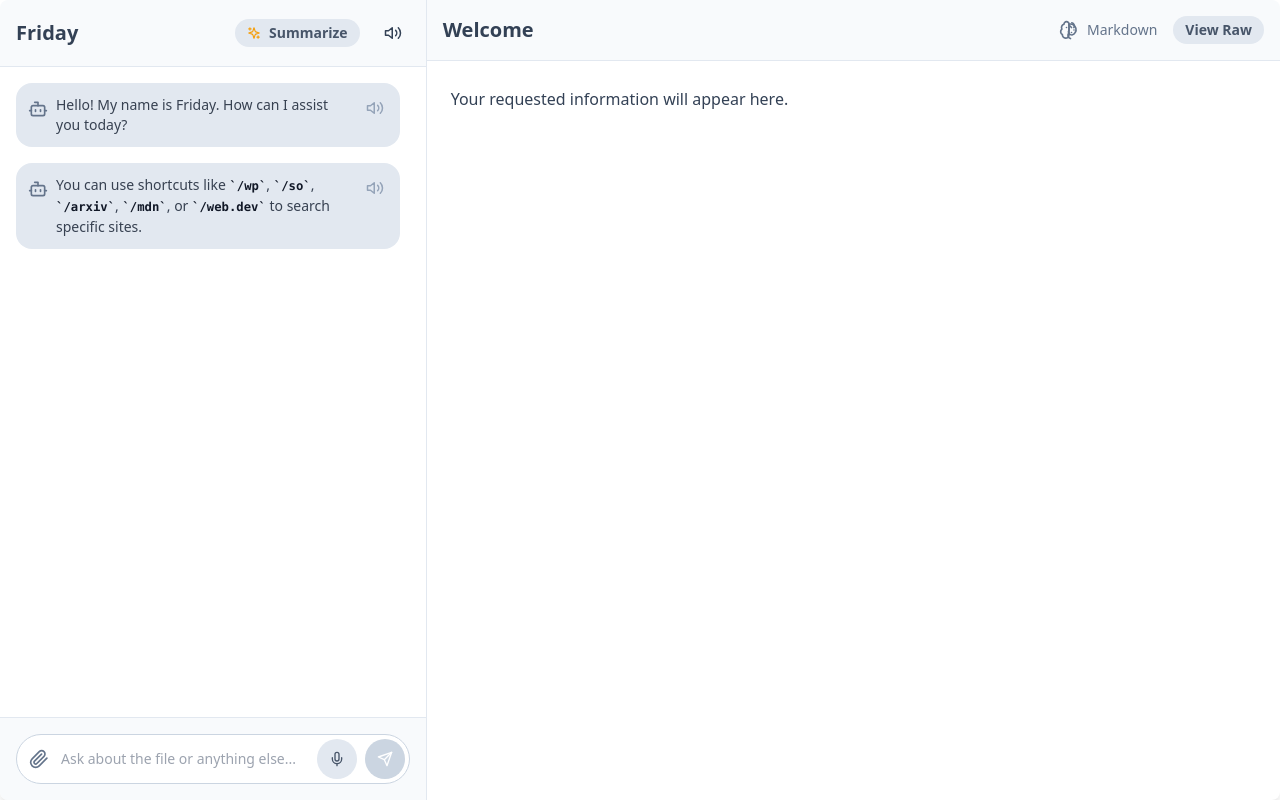
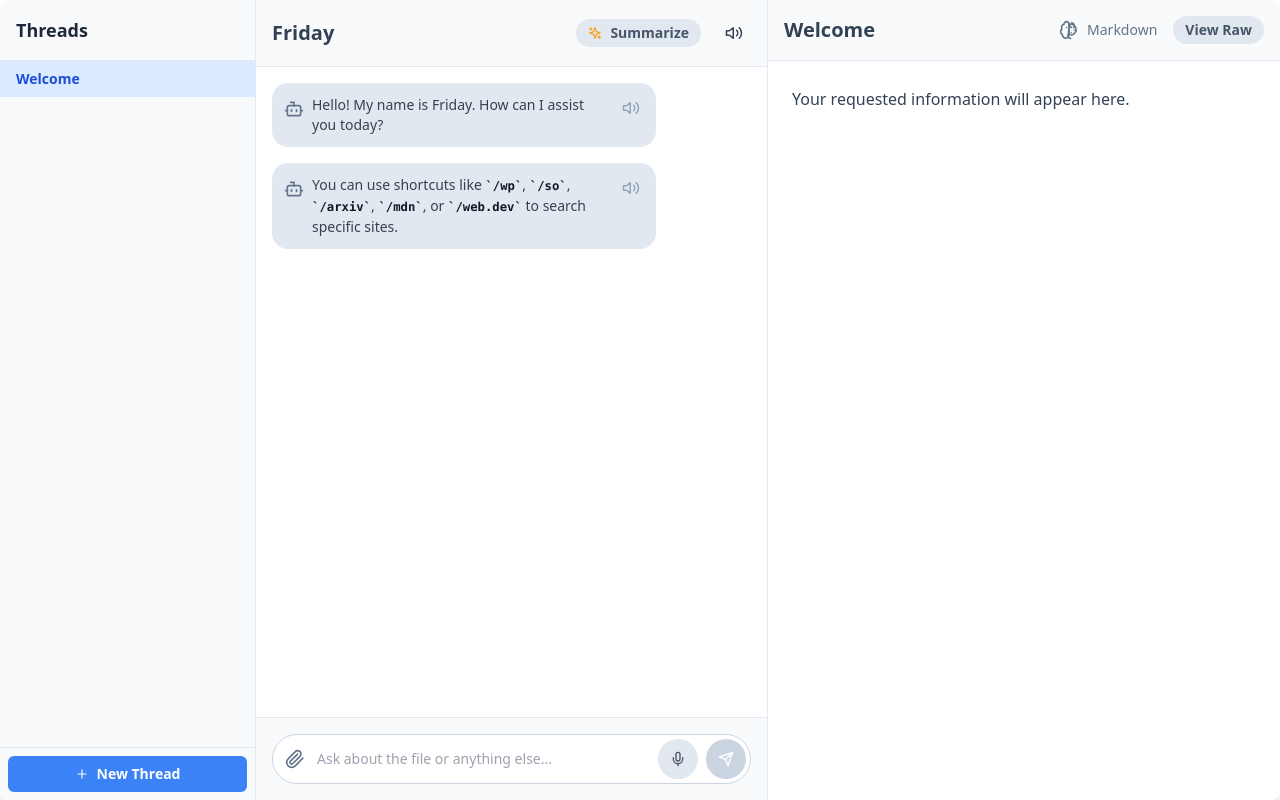
Before and after one commit to caraya/friday-ai-demo, a Vue app: page / in a window 1280 px wide. Built offline with nearby package versions, Linux system fonts and the light colour scheme.

Commit message:
Finished implementing new thread functionality

```diff
--- a/src/App.vue
+++ b/src/App.vue
@@ -1,10 +1,34 @@
 <template>
   <div class="flex h-full w-full bg-white shadow-lg rounded-lg overflow-hidden">
-    <div class="w-full md:w-1/3 h-full flex flex-col border-r border-slate-200">
+    <!-- Thread Sidebar -->
+    <div class="w-64 bg-slate-50 border-r border-slate-200 flex flex-col">
+      <div class="p-4 border-b border-slate-200">
+        <h2 class="text-lg font-semibold text-slate-800">Threads</h2>
+      </div>
+      <div class="flex-1 overflow-y-auto custom-scrollbar">
+        <ul>
+          <li v-for="thread in threads" :key="thread.id">
+            <button @click="loadThread(thread.id)"
+                    :class="['w-full text-left px-4 py-2 text-sm truncate', activeThreadId === thread.id ? 'bg-blue-100 text-blue-700 font-semibold' : 'text-slate-600 hover:bg-slate-200']">
+              {{ thread.title }}
+            </button>
+          </li>
+        </ul>
+      </div>
+      <div class="p-2 border-t border-slate-200">
+        <button @click="startNewThread" class="w-full text-sm font-semibold bg-blue-500 text-white rounded-md px-4 py-2 hover:bg-blue-600 transition">
+          <span class="flex items-center justify-center"><icon-plus :size="14" class="mr-2"/>New Thread</span>
+        </button>
+      </div>
+    </div>
+
+    <div class="flex-1 flex flex-col" v-if="activeThread">
+      <div class="w-full flex h-full">
+        <div class="w-full md:w-1/2 h-full flex flex-col border-r border-slate-200">
           <header class="p-4 border-b border-slate-200 flex items-center justify-between bg-slate-50 flex-shrink-0">
             <h1 class="text-xl font-bold text-slate-700">Friday</h1>
             <div class="flex items-center space-x-4">
-          <button @click="summarize" :disabled="agentStatus !== 'idle' || conversation.length <= 1" class="flex items-center space-x-2 text-sm bg-slate-200 hover:bg-slate-300 disabled:opacity-50 text-slate-600 font-semibold py-1 px-3 rounded-full transition">
+              <button @click="summarize" :disabled="agentStatus !== 'idle' || activeThread.conversation.length <= 1" class="flex items-center space-x-2 text-sm bg-slate-200 hover:bg-slate-300 disabled:opacity-50 text-slate-600 font-semibold py-1 px-3 rounded-full transition">
                 <icon-sparkles class="text-amber-500" /><span>Summarize</span>
               </button>
               <button @click="toggleMute" class="p-2 rounded-full hover:bg-slate-200 transition" :title="isMuted ? 'Unmute' : 'Mute'">
@@ -14,7 +38,7 @@
             </div>
           </header>
           <div ref="chatLog" class="flex-1 p-4 overflow-y-auto custom-scrollbar">
-        <div v-for="message in conversation" :key="message.id" :class="['flex mb-4', message.from === 'user' ? 'justify-end' : 'justify-start']" class="assistant-bubble">
+            <div v-for="message in activeThread.conversation" :key="message.id" :class="['flex mb-4', message.from === 'user' ? 'justify-end' : 'justify-start']" class="assistant-bubble">
               <div :class="['rounded-2xl p-3 max-w-sm', message.from === 'user' ? 'bg-blue-500 text-white' : 'bg-slate-200 text-slate-800']">
                  <div class="flex items-start space-x-2">
                    <icon-user v-if="message.from === 'user'" class="mt-1 flex-shrink-0 text-white" />
@@ -26,7 +50,7 @@
                      </div>
                      <div :class="['text-sm', 'prose', 'max-w-none', message.from === 'user' ? 'prose-invert' : '']" v-html="renderMarkdown(message.text)"></div>
                    </div>
-                <button v-if="message.from === 'assistant'" @click="speakText(message.text)" class="ml-2 p-1 text-slate-400 hover:text-slate-600 transition flex-shrink-0">
+                    <button v-if="message.from === 'assistant'" @click="agentStore.speak(message.text)" class="ml-2 p-1 text-slate-400 hover:text-slate-600 transition flex-shrink-0">
                       <icon-volume-2 :size="16" />
                     </button>
                  </div>
@@ -38,9 +62,9 @@
             </div>
           </div>
           <footer class="p-4 border-t border-slate-200 bg-slate-50 flex-shrink-0">
-        <div v-if="activeFile" class="px-1 pb-2">
+            <div v-if="activeThread.activeFile" class="px-1 pb-2">
               <div class="flex items-center justify-between bg-blue-100 text-blue-800 text-xs font-semibold px-2 py-1 rounded-full">
-            <span class="truncate">Context: {{ activeFile.name }}</span>
+                <span class="truncate">Context: {{ activeThread.activeFile.name }}</span>
                 <button @click="clearFile" class="ml-2 p-1 rounded-full hover:bg-blue-200 flex-shrink-0" title="Clear file context">
                   <icon-x :size="14" />
                 </button>
@@ -57,14 +81,13 @@
             </div>
           </footer>
         </div>
-    <!-- Display Panel -->
-    <div class="hidden md:flex md:w-2/3 h-full flex-col">
+        <div class="hidden md:flex md:w-1/2 h-full flex-col">
            <header class="p-4 border-b border-slate-200 flex items-center justify-between bg-slate-50 flex-shrink-0">
-        <h2 class="text-xl font-bold text-slate-700">{{ displayContent.title }}</h2>
+            <h2 class="text-xl font-bold text-slate-700">{{ activeThread.displayContent.title }}</h2>
             <div class="flex items-center space-x-4">
               <div class="flex items-center space-x-2 text-sm text-slate-500">
-            <icon-clock v-if="displayContent.type === 'reminders'"/><icon-brain-circuit v-else />
-            <span>{{ displayContent.type === 'reminders' ? 'Reminders' : 'Markdown' }}</span>
+                <icon-clock v-if="activeThread.displayContent.type === 'reminders'"/><icon-brain-circuit v-else />
+                <span>{{ activeThread.displayContent.type === 'reminders' ? 'Reminders' : 'Markdown' }}</span>
               </div>
               <button @click="toggleDisplayMode" class="text-sm bg-slate-200 hover:bg-slate-300 text-slate-600 font-semibold py-1 px-3 rounded-full transition">
                 {{ displayMode === 'rendered' ? 'View Raw' : 'View Rendered' }}
@@ -72,15 +95,17 @@
             </div>
            </header>
           <div class="flex-1 p-6 overflow-y-auto custom-scrollbar">
-        <div v-if="displayMode === 'rendered'" class="prose prose-slate max-w-none" v-html="renderMarkdown(displayContent.content)"></div>
-        <pre v-else class="raw-markdown"><code>{{ displayContent.content }}</code></pre>
+            <div v-if="displayMode === 'rendered'" class="prose prose-slate max-w-none" v-html="renderMarkdown(activeThread.displayContent.content)"></div>
+            <pre v-else class="raw-markdown"><code>{{ activeThread.displayContent.content }}</code></pre>
+          </div>
+        </div>
       </div>
     </div>
   </div>
 </template>
 
 <script setup lang="ts">
-import { ref, computed, nextTick, watch, onMounted } from 'vue';
+import { ref, computed, nextTick, watch } from 'vue';
 import { useAgentStore } from './store/agent';
 import { storeToRefs } from 'pinia';
 import { marked } from 'marked';
@@ -91,14 +116,15 @@ Prism.plugins.autoloader.languages_path = 'https://cdnjs.cloudflare.com/ajax/lib
 const agentStore = useAgentStore();
 
 const {
-  conversation,
+  threads,
+  activeThreadId,
   agentStatus,
-  displayContent,
   suggestedQuestions,
   displayMode,
-  isMuted,
-  activeFile
+  isMuted
 } = storeToRefs(agentStore);
+
+const activeThread = computed(() => agentStore.activeThread);
 
 const userInput = ref('');
 const chatLog = ref<HTMLDivElement | null>(null);
@@ -185,16 +211,23 @@ const toggleDisplayMode = () => {
   });
 };
 
-const speakText = (text: string) => {
-    agentStore.speak(text);
-};
-
 const toggleMute = () => {
     agentStore.toggleMute();
 };
 
 const clearFile = () => {
-    agentStore.clearActiveFile();
+    if (agentStore.activeThread) {
+      agentStore.activeThread.activeFile = null;
+      agentStore.addMessage('assistant', "File context has been cleared.");
+    }
+};
+
+const loadThread = (threadId: number) => {
+  agentStore.loadThread(threadId);
+};
+
+const startNewThread = () => {
+  agentStore.startNewThread();
 };
 
 const scrollToBottom = () => {
@@ -204,8 +237,17 @@ const scrollToBottom = () => {
   });
 };
 
-watch(conversation, scrollToBottom, { deep: true });
-onMounted(scrollToBottom);
+// **FIX:** Watch the activeThread itself. When it changes, watch its conversation.
+watch(
+  activeThread,
+  (newActiveThread) => {
+    if (newActiveThread) {
+      // This inner watch is automatically cleaned up when the outer watch re-runs.
+      watch(() => newActiveThread.conversation, scrollToBottom, { deep: true, immediate: true });
+    }
+  },
+  { immediate: true }
+);
 
 </script>
 
--- /dev/null
+++ b/src/components/IconPlus.vue
@@ -0,0 +1,6 @@
+<template>
+  <svg xmlns="http://www.w3.org/2000/svg" width="14" height="14" viewBox="0 0 24 24" fill="none" stroke="currentColor" stroke-width="2" stroke-linecap="round" stroke-linejoin="round">
+    <line x1="12" y1="5" x2="12" y2="19"></line>
+    <line x1="5" y1="12" x2="19" y2="12"></line>
+  </svg>
+</template>
--- a/src/main.ts
+++ b/src/main.ts
@@ -15,7 +15,7 @@ import IconVolume2 from './components/IconVolume2.vue';
 import IconVolumeX from './components/IconVolumeX.vue';
 import IconPaperclip from './components/IconPaperclip.vue';
 import IconX from './components/IconX.vue';
-
+import IconPlus from './components/IconPlus.vue';
 
 const app = createApp(App);
 const pinia = createPinia();
@@ -34,5 +34,6 @@ app.component('icon-volume-2', IconVolume2);
 app.component('icon-volume-x', IconVolumeX);
 app.component('icon-paperclip', IconPaperclip);
 app.component('icon-x', IconX);
+app.component('icon-plus', IconPlus);
 
 app.mount('#app');
--- a/src/store/agent.ts
+++ b/src/store/agent.ts
@@ -16,6 +16,14 @@ interface Message {
   from: 'user' | 'assistant';
   text: string;
   file?: FileAttachment;
+}
+
+interface Thread {
+  id: number;
+  title: string;
+  conversation: Message[];
+  displayContent: DisplayContent;
+  activeFile: FileAttachment | null;
 }
 
 interface Reminder {
@@ -42,27 +50,39 @@ async function fileToBase64(file: File): Promise<string> {
 // Define the Pinia store
 export const useAgentStore = defineStore('agent', {
   state: () => ({
-    conversation: [
-      { id: 1, from: 'assistant', text: "Hello! My name is Friday. How can I assist you today?" },
-      { id: 2, from: 'assistant', text: "You can use shortcuts like `/wp`, `/so`, `/arxiv`, `/mdn`, or `/web.dev` to search specific sites." }
-    ] as Message[],
+    threads: [
+      {
+        id: 1,
+        title: "Welcome",
+        conversation: [
+          { id: 1, from: 'assistant', text: "Hello! My name is Friday. How can I assist you today?" },
+          { id: 2, from: 'assistant', text: "You can use shortcuts like `/wp`, `/so`, `/arxiv`, `/mdn`, or `/web.dev` to search specific sites." }
+        ],
+        displayContent: { title: 'Welcome', content: 'Your requested information will appear here.', type: 'markdown' },
+        activeFile: null
+      }
+    ] as Thread[],
+    activeThreadId: 1 as number | null,
     agentStatus: 'idle' as 'idle' | 'thinking' | 'listening',
-    displayContent: { title: 'Welcome', content: 'Your requested information will appear here.', type: 'markdown' } as DisplayContent,
     reminders: [] as Reminder[],
     suggestedQuestions: [] as string[],
     micPermission: 'prompt' as 'prompt' | 'granted' | 'denied',
     displayMode: 'rendered' as 'rendered' | 'raw',
     isMuted: false,
-    activeFile: null as FileAttachment | null,
     ttsSystemAnnounced: false,
-    activeAudio: null as HTMLAudioElement | null // Centralized audio control
+    activeAudio: null as HTMLAudioElement | null
   }),
 
-  // The 'getters' block was a leftover and has been removed.
+  getters: {
+    activeThread(state): Thread | undefined {
+      return state.threads.find(t => t.id === state.activeThreadId);
+    }
+  },
 
   actions: {
     addMessage(from: 'user' | 'assistant', text: string, file?: FileAttachment) {
-      this.conversation.push({ id: Date.now(), from, text, file });
+      if (!this.activeThread) return;
+      this.activeThread.conversation.push({ id: Date.now(), from, text, file });
       this.suggestedQuestions = [];
     },
 
@@ -72,6 +92,13 @@ export const useAgentStore = defineStore('agent', {
         this.activeAudio = null;
       }
       window.speechSynthesis.cancel();
+    },
+
+    toggleMute() {
+        this.isMuted = !this.isMuted;
+        if (this.isMuted) {
+            this.stopAudio();
+        }
     },
 
     async speak(rawText: string) {
@@ -120,7 +147,7 @@ export const useAgentStore = defineStore('agent', {
         }
 
         const result = await response.json();
-        if (result.audioContent) {
+        if (result.audioContent && !this.isMuted) {
           if (!this.ttsSystemAnnounced) {
               this.addMessage('assistant', "Premium voice enabled.");
               this.ttsSystemAnnounced = true;
@@ -148,30 +175,46 @@ export const useAgentStore = defineStore('agent', {
       }
     },
 
-    toggleMute() {
-        this.isMuted = !this.isMuted;
-        if (this.isMuted) {
-            this.stopAudio();
-        }
+    startNewThread() {
+      this.stopAudio();
+      const newId = Date.now();
+      this.threads.push({
+        id: newId,
+        title: "New Conversation",
+        conversation: [
+          { id: 1, from: 'assistant', text: "New thread started. How can I help?" }
+        ],
+        displayContent: { title: 'Welcome', content: 'Your requested information will appear here.', type: 'markdown' },
+        activeFile: null
+      });
+      this.activeThreadId = newId;
+    },
+
+    loadThread(threadId: number) {
+      this.activeThreadId = threadId;
+      this.suggestedQuestions = [];
     },
 
     clearActiveFile() {
-        this.activeFile = null;
+        if (!this.activeThread) return;
+        this.activeThread.activeFile = null;
         this.addMessage('assistant', "File context has been cleared.");
     },
 
     async handleFileUpload(file: File, prompt: string) {
+        if (!this.activeThread) return;
         this.agentStatus = 'thinking';
         const base64DataUrl = await fileToBase64(file);
         const base64Data = base64DataUrl.split(',')[1];
         const fileAttachment: FileAttachment = { name: file.name, type: file.type, previewUrl: base64DataUrl, base64: base64Data };
-        this.activeFile = fileAttachment;
+        this.activeThread.activeFile = fileAttachment;
         const messageText = prompt || `What should I know about this ${file.type.split('/')[0]}?`;
         this.addMessage('user', messageText, fileAttachment);
         this.callGeminiAPI(messageText, fileAttachment);
     },
 
     handleUserInput(userMessage: string) {
+      if (!this.activeThread) return;
       this.addMessage('user', userMessage);
       this.stopAudio();
 
@@ -210,7 +253,7 @@ export const useAgentStore = defineStore('agent', {
         this.addMessage('assistant', message);
         this.speak(message);
         const newContent = this.reminders.map(r => `- ${r.text}`).join('\n');
-        this.displayContent = { title: 'Active Reminders', content: newContent, type: 'reminders' };
+        this.activeThread.displayContent = { title: 'Active Reminders', content: newContent, type: 'reminders' };
         this.agentStatus = 'idle';
       } else if (userMessage.toLowerCase().trim() === 'what time is it?') {
         const time = new Date().toLocaleTimeString();
@@ -219,11 +262,12 @@ export const useAgentStore = defineStore('agent', {
         this.speak(message);
         this.agentStatus = 'idle';
       } else {
-        this.callGeminiAPI(userMessage, this.activeFile);
+        this.callGeminiAPI(userMessage, this.activeThread.activeFile);
       }
     },
 
     async callGeminiAPI(prompt: string, file: FileAttachment | null = null) {
+      if (!this.activeThread) return;
       try {
         const apiKey = import.meta.env.VITE_GEMINI_API_KEY;
         if (!apiKey) { throw new Error("API Key is missing. Please ensure your `.env` file is in the project root and contains `VITE_GEMINI_API_KEY=...`. You may need to restart the Vite server."); }
@@ -233,10 +277,7 @@ export const useAgentStore = defineStore('agent', {
 
         if (file) {
           parts.push({
-            inline_data: {
-              mime_type: file.type,
-              data: file.base64
-            }
+            inline_data: { mime_type: file.type, data: file.base64 }
           });
         }
 
@@ -250,10 +291,11 @@ export const useAgentStore = defineStore('agent', {
         this.speak(textResponse);
 
         const promptHeading = `## ${prompt}`;
-        if (this.displayContent.title === 'Welcome' || !this.displayContent.title.startsWith("Thread:")) {
-          this.displayContent = { title: `Thread: ${prompt}`, content: `${promptHeading}\n\n${textResponse}`, type: 'markdown' };
+        if (this.activeThread.displayContent.title === 'Welcome' || !this.activeThread.displayContent.title.startsWith("Thread:")) {
+          this.activeThread.displayContent = { title: `Thread: ${prompt}`, content: `${promptHeading}\n\n${textResponse}`, type: 'markdown' };
+          this.activeThread.title = prompt.length > 25 ? prompt.substring(0, 22) + '...' : prompt;
         } else {
-          this.displayContent.content += `\n\n---\n\n${promptHeading}\n\n${textResponse}`;
+          this.activeThread.displayContent.content += `\n\n---\n\n${promptHeading}\n\n${textResponse}`;
         }
         this.suggestNextQuestions(textResponse);
       } catch (error) {
@@ -265,9 +307,9 @@ export const useAgentStore = defineStore('agent', {
     },
 
     async summarizeConversation() {
-      if (this.conversation.length <= 1) return;
+      if (!this.activeThread || this.activeThread.conversation.length <= 1) return;
       this.agentStatus = 'thinking';
-      const history = this.conversation.map(m => `${m.from}: ${m.text}`).join('\n\n');
+      const history = this.activeThread.conversation.map(m => `${m.from}: ${m.text}`).join('\n\n');
       const prompt = `Please provide a concise, bullet-point summary of the following conversation:\n\n---\n\n${history}`;
       try {
         const apiKey = import.meta.env.VITE_GEMINI_API_KEY;
@@ -278,11 +320,11 @@ export const useAgentStore = defineStore('agent', {
         if (!response.ok) throw new Error(`API request failed`);
         const result = await response.json();
         const summary = result.candidates?.[0]?.content?.parts?.[0]?.text || "Could not generate a summary.";
-        this.displayContent = { title: 'Conversation Summary', content: summary, type: 'markdown' };
+        this.activeThread.displayContent = { title: 'Conversation Summary', content: summary, type: 'markdown' };
         this.speak("Here is a summary of our conversation.");
       } catch (error) {
         console.error("Summary error:", error);
-        this.displayContent = { title: 'Error', content: `Could not generate a summary. ${(error as Error).message}`, type: 'markdown' };
+        this.activeThread.displayContent = { title: 'Error', content: `Could not generate a summary. ${(error as Error).message}`, type: 'markdown' };
       } finally {
         this.agentStatus = 'idle';
       }
```
Lines whose indentation alone changed are shown as unchanged.
